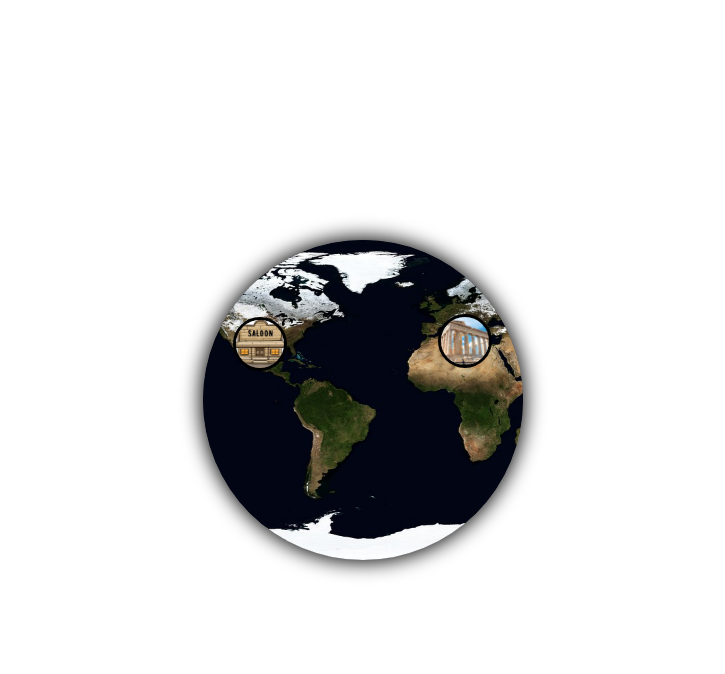
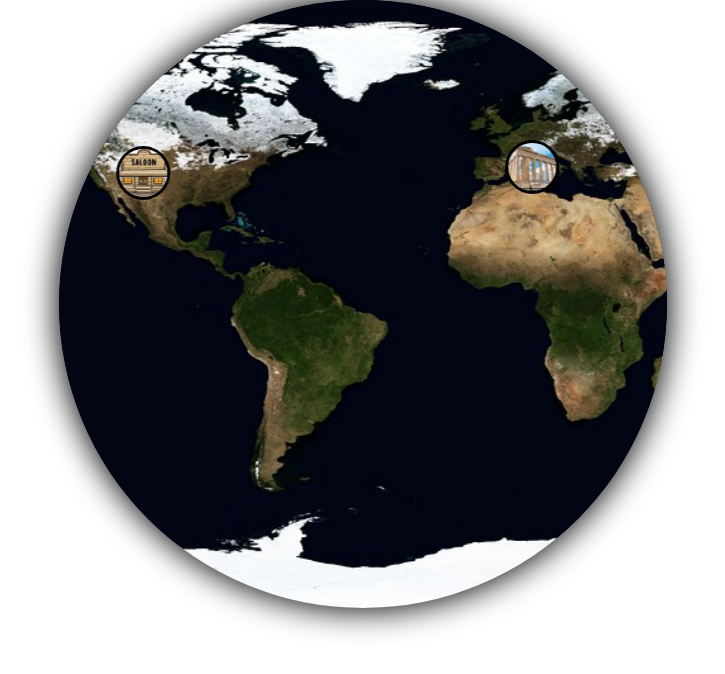
Before and after one commit to russenbissemo/hackakingtimevr, a React (Create React App) app: page / in a window 1280 px wide. Shown: the top 674 px of the page, without its empty margins (277-1002 px from the left). Built offline with nearby package versions, Linux system fonts and the light colour scheme.

Commit message:
add frame

```diff
--- /dev/null
+++ b/src/Components/Frame.jsx
@@ -0,0 +1,19 @@
+import { themeList } from "../data/data";
+
+
+const Frame = ({ theme }) => {
+
+const description = themeList.filter(list => list.title === theme).map(list => list.description)
+const background = themeList.filter(list => list.title === theme).map(list => list.background)
+
+    return (
+        <div
+            className={`frame ${theme}`}
+            style={{backgroundImage: `url(${background})`}}
+        >
+        <p>{description}</p>
+                </div>
+    );
+};
+
+export default Frame;
--- a/src/Main.css
+++ b/src/Main.css
@@ -21,6 +21,6 @@ section {
     height: 100vh;
     display: flex;
     flex-direction: column;
-    justify-content: center;
     align-items: center;
+    gap: 2em;
 }
--- a/src/css/Section.css
+++ /dev/null
@@ -1,102 +0,0 @@
-/* .Periods {
-    background-image: url('../../public/espace.jpg');
-    width: 100%;
-    height: 100%;
-    background-size: cover;
-    position: fixed;
-    margin: 0;
-    padding: 0;
-} */
-
-.period {
-    border: solid 3px black;
-    width: 3em;
-    height: 3em;
-    border-radius: 50%;
-    margin-right: 4em;
-}
-
-.period img {
-    object-fit: cover;
-    width: inherit;
-    height: inherit;
-    border-radius: 50%;
-}
-
-.period:hover {
-    transform: scale(1.5);
-    cursor: pointer;
-}
-
-
-.farwest{
-    position: absolute;
-    top: 24%;
-    left: 18%;
-}
-
-.grece{
-    position: absolute;
-    top: 23%;
-    left: 50%;
-}
-
-.samurai {
-    position: absolute;
-    top: 35%;
-    right: 8%;
-}
-
-
-.earth {
-    width: 20em;
-    height: 20em;
-    overflow: hidden;
-    border-radius: 50%;
-    box-shadow: 0 0 20px 20px #000 inset, 0 0 20px 2px #000;
-}
-
-.earth:after {
-    /* position: absolute; */
-    content: "";
-    top: 0;
-    bottom: 0;
-    left: 0;
-    right: 0;
-    box-shadow: -20px -20px 50px 2px #000 inset;
-    border-radius: 50%;
-}
-
-.earth>div {
-    width: 200%;
-    height: 100%;
-    animation: spin 30s linear alternate infinite;
-    background: url("../../public/world.jpg");
-    /*orginal image at https://upload.wikimedia.org/wikipedia/commons/thumb/c/c4/Earthmap1000x500compac.jpg/640px-Earthmap1000x500compac.jpg */
-    background-size: cover;
-}
-
-
-@keyframes spin {
-    to {
-        transform: translateX(-50%);
-    }
-}
-
-/*
-.Period__Infos__Greece {
-    position: absolute;
-    bottom: 5em;
-    left: 3em;
-    width: 15vw;
-    height: 40vh;
-    background-image: url("../../public/wanted.png");
-    background-size: cover;
-    text-align: center;
-    line-height: 40vh;
-
-}
-
-.Period__Infos__Greece p {
-    padding: 0 1em;
-} */
--- /dev/null
+++ b/src/css/Theme.css
@@ -0,0 +1,106 @@
+/* .Periods {
+    background-image: url('../../public/espace.jpg');
+    width: 100%;
+    height: 100%;
+    background-size: cover;
+    position: fixed;
+    margin: 0;
+    padding: 0;
+} */
+
+
+.earth {
+    position: relative;
+    width: 38em;
+    height: 38em;
+    overflow: hidden;
+    border-radius: 50%;
+    box-shadow: 0 0 20px 20px #000 inset, 0 0 2em 2px #000;
+}
+
+.earth:after {
+    content: "";
+    top: 0;
+    bottom: 0;
+    left: 0;
+    right: 0;
+    box-shadow: -20px -20px 50px 2px #000 inset;
+    border-radius: 50%;
+}
+
+.earth>div {
+    width: 200%;
+    height: 100%;
+    animation: spin 30s linear alternate infinite;
+    background: url("../../public/world.jpg");
+    background-size: cover;
+}
+
+
+@keyframes spin {
+    to {
+        transform: translateX(-50%);
+    }
+}
+
+
+.period {
+    border: solid 3px black;
+    width: 3em;
+    height: 3em;
+    border-radius: 50%;
+    margin-right: 4em;
+}
+
+.period img {
+    object-fit: cover;
+    width: inherit;
+    height: inherit;
+    border-radius: 50%;
+}
+
+.period:hover {
+    transform: scale(1.5);
+    cursor: pointer;
+}
+
+.farwest{
+    position: absolute;
+    top: 24%;
+    left: 18%;
+}
+
+.grece{
+    position: absolute;
+    top: 23%;
+    left: 50%;
+}
+
+.samurai {
+    position: absolute;
+    top: 35%;
+    right: 8%;
+}
+
+.china {
+    position: absolute;
+top: 25%;
+right: 12%;
+}
+
+.frame {
+    position: absolute;
+    background-size: cover;
+    top: 30em;
+    width: 15em;
+    height: 20em;
+    transform: translateY(-10em);
+    text-align: center;
+    display: flex;
+    align-items: center;
+}
+
+.frame p {
+    padding: 0 0.2em;
+    font-size: 2em;
+}
--- a/src/data/data.jsx
+++ b/src/data/data.jsx
@@ -3,24 +3,25 @@
 export const  themeList =[
    {
      id:1,
-    title: 'samurai',
-     description: "voila les samurai",
-     url:"./samurai.jpg",
+     title: 'samurai',
+     description: "Voila les samurai",
+     url: "./samurai.jpg",
+     background: "",
 
    },
-
    {
     id:2,
      title: 'grece',
-    description: "voila les grecs",
-    url:"./grece.jpg",
+     description: "Voila les grecs",
+     url: "./grece.jpg",
+     background: "",
 
   },
   {id:3,
     title: 'farwest',
-    description: "voila les cowboys",
-    url:"./farwest.jpg",
-
+    description: "Voila les cowboys",
+    url: "./farwest.jpg",
+    background: "./wanted.png",
   },
 
 ]
--- a/src/pages/Accueil.jsx
+++ b/src/pages/Accueil.jsx
@@ -1,21 +1,39 @@
 import {useState} from 'react';
 import { themeList, cardList } from "../data/data";
+import Theme from "../Components/Theme";
 import Card from "../Components/Card";
-import Theme from "../Components/Theme";
-import "../css/Section.css"
+import Frame from '../Components/Frame';
+import "../css/Theme.css"
 
 
 function Mapmonde(){
- const [themeSelected , setThemeSelected] =useState("")
+ const [themeSelected , setThemeSelected] = useState()
  console.log(themeSelected)
     return (
-        <section>
-            <div className="earth">
-                <div style={{height: "20em"}}>
-                    {themeList.map(theme => <Theme setThemeSelected={setThemeSelected} title={theme.title} image={theme.url} />)}
+        <section
+        onClick={() => themeSelected && setThemeSelected(null)}>
+            <div className="earth-container">
+                <div className="earth">
+                    <div
+                        style={{ height: "38em" }}
+                    >
+                        {themeList.map(theme =>
+                            <Theme
+                                setThemeSelected={setThemeSelected}
+                                title={theme.title}
+                                image={theme.url}
+                            />)
+                        }
+                    </div>
                 </div>
+                <Frame
+                    theme={themeSelected}/>
             </div>
-       <div style={{display: "flex", gap: "1em"}} > {cardList.filter(card => card.theme === themeSelected).map(card => card.card).flat().map(card => <Card description={card.description}/>)}
+            <div style={{ display: "flex", gap: "1em" }}>
+                {cardList
+                    .filter(card => card.theme === themeSelected)
+                    .map(card => card.card).flat()
+                    .map(card => <Card description={card.description} />)}
         </div></section>
     );
 
```
Also changed, not shown: src/Components/Sections/Section.jsx (deleted, +0 -39 lines), src/Components/Sections/SectionInfos.jsx (deleted, +0 -12 lines), public/china.jpg (added).
